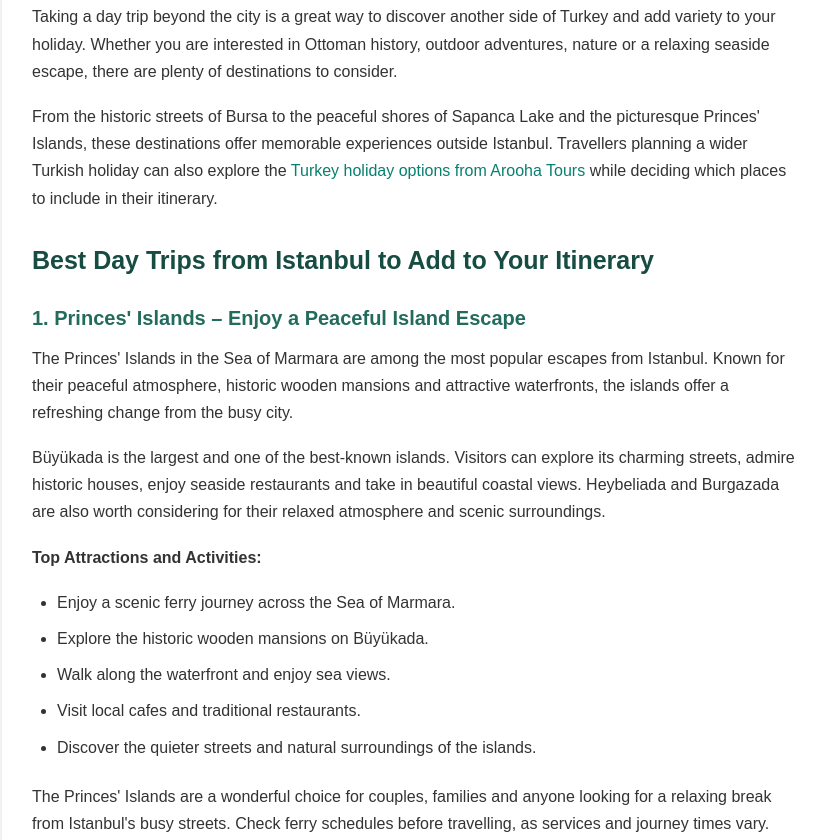
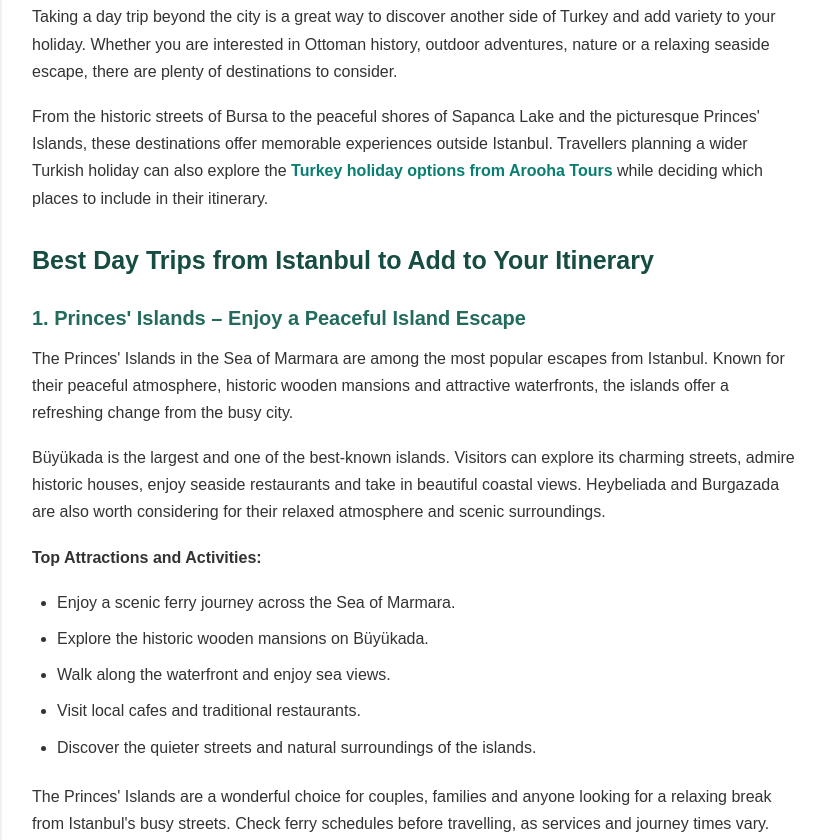
Before and after one commit to nooraliafatima/travelwithnoor, a plain HTML site: page blog/best-day-trips-from-istanbul.html in a window 1280 px wide. Shown: the part 1122-1962 px from the top of the page, without its empty margins (58-883 px from the left). Drawn offline with Linux system fonts and the light colour scheme.

Commit message:
Update best-day-trips-from-istanbul.html

```diff
--- a/blog/best-day-trips-from-istanbul.html
+++ b/blog/best-day-trips-from-istanbul.html
@@ -259,7 +259,7 @@
 
       <p>
         From the historic streets of Bursa to the peaceful shores of Sapanca Lake and the picturesque Princes' Islands, these destinations offer memorable experiences outside Istanbul. Travellers planning a wider Turkish holiday can also explore the
-        <a href="https://www.aroohatours.com/des/turkey-tour-packages-from-dubai" target="_blank" rel="noopener noreferrer">Turkey holiday options from Arooha Tours</a>
+        <a href="https://www.aroohatours.com/des/turkey-tour-packages-from-dubai" target="_blank" rel="noopener noreferrer"><strong>Turkey holiday options from Arooha Tours</strong></a>
         while deciding which places to include in their itinerary.
       </p>
 
@@ -488,7 +488,7 @@
 
       <p>
         If you are planning a wider trip, explore the
-        <a href="https://www.aroohatours.com/des/turkey-tour-packages-from-dubai" target="_blank" rel="noopener noreferrer">Turkey holiday options from Arooha Tours</a>
+        <a href="https://www.aroohatours.com/des/turkey-tour-packages-from-dubai" target="_blank" rel="noopener noreferrer"><strong>Turkey holiday options from Arooha Tours</strong></a>
         to discover more ways to experience the country's attractions and culture.
       </p>
 
```
